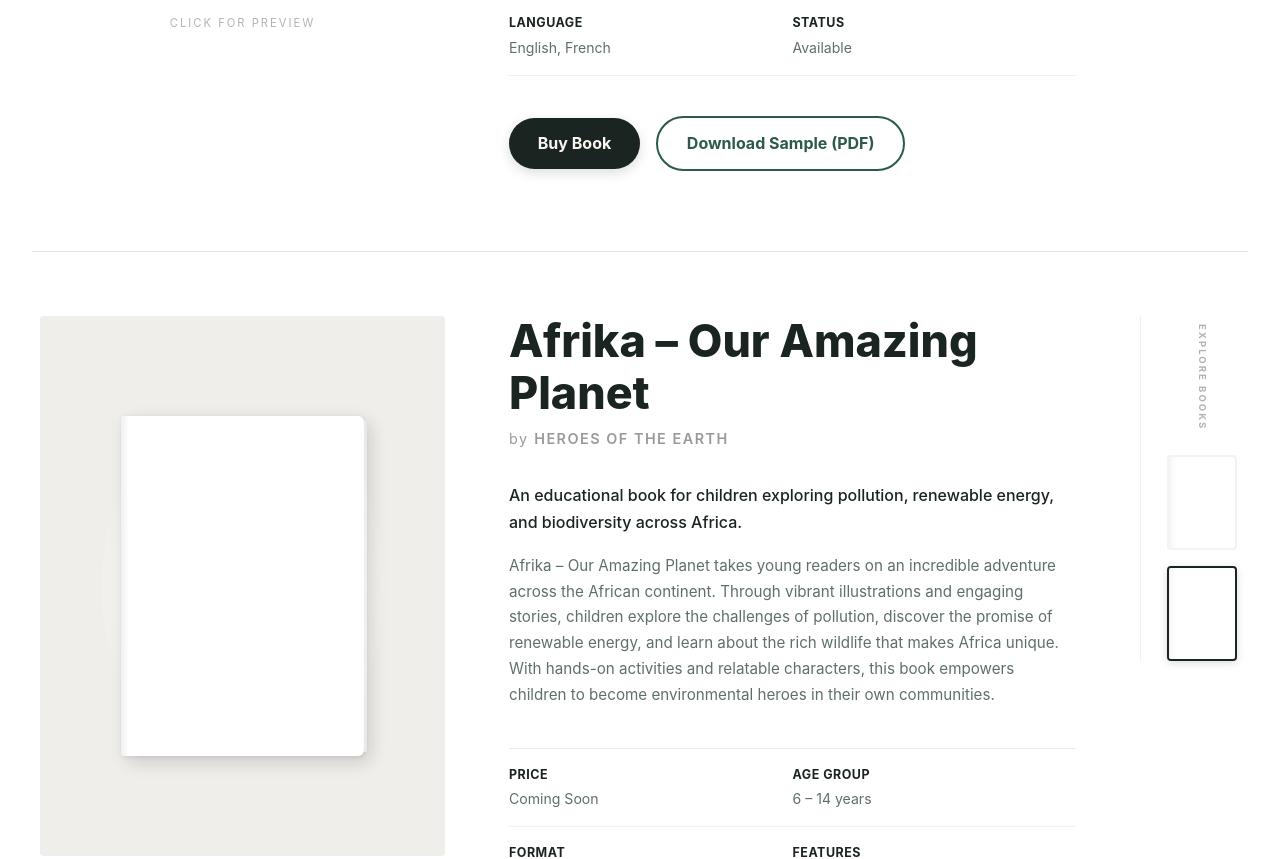
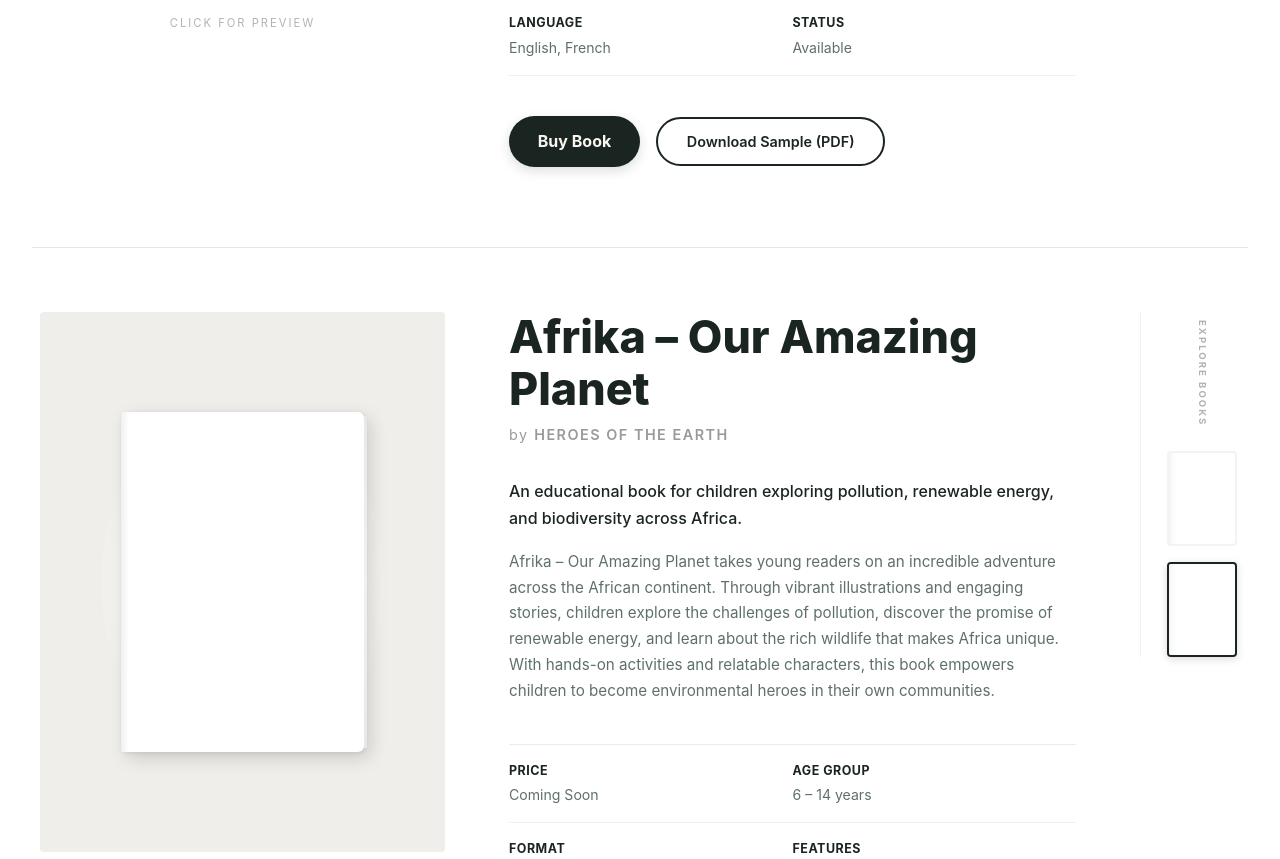
Before and after one commit to khatayondev/heroesoftheearth.org, a Next.js app: page /books in a window 1280 px wide. Shown: the part 1326-2185 px from the top of the page. Built offline with nearby package versions, Linux system fonts and the light colour scheme; a web font is replaced by a local one.

Commit message:
Fix PDF download: add sample PDFs and proper download links

```diff
--- a/src/app/books/page.module.css
+++ b/src/app/books/page.module.css
@@ -270,6 +270,28 @@
   letter-spacing: 0.5px;
 }
 
+.downloadBtn {
+  display: inline-flex;
+  align-items: center;
+  padding: 0.7rem 1.8rem;
+  font-family: var(--font-body);
+  font-size: 0.9rem;
+  font-weight: 600;
+  color: var(--color-dark);
+  border: 2px solid var(--color-dark);
+  border-radius: var(--radius-full);
+  background: transparent;
+  text-decoration: none;
+  cursor: pointer;
+  transition: background var(--transition-fast), color var(--transition-fast), transform var(--transition-fast);
+}
+
+.downloadBtn:hover {
+  background: var(--color-dark);
+  color: var(--color-white);
+  transform: translateY(-2px);
+}
+
 /* -- Right Sidebar Column -- */
 .sidebarColumn {
   display: flex;
--- a/src/app/books/page.tsx
+++ b/src/app/books/page.tsx
@@ -105,7 +105,13 @@ export default function BooksPage() {
                   <Button href={book.purchaseLink} variant="primary">Buy Book</Button>
                 )}
                 {book.sampleLink && (
-                  <Button href={book.sampleLink} variant="outline">Download Sample (PDF)</Button>
+                  <a
+                    href={book.sampleLink}
+                    download
+                    className={styles.downloadBtn}
+                  >
+                    Download Sample (PDF)
+                  </a>
                 )}
                 {book.comingSoon && (
                   <span className={styles.comingSoonBadge}>Coming Soon</span>
--- a/src/data/books.ts
+++ b/src/data/books.ts
@@ -12,7 +12,7 @@ export const books: Book[] = [
     price: '$14.99',
     coverImage: '/images/book-waves-of-change.png',
     purchaseLink: '#',
-    sampleLink: '#',
+    sampleLink: '/files/waves-of-change-sample.pdf',
     languages: ['English', 'French'],
   },
   {
@@ -26,7 +26,7 @@ export const books: Book[] = [
     price: 'Coming Soon',
     coverImage: '/images/book-afrika.png',
     comingSoon: true,
-    sampleLink: '#',
+    sampleLink: '/files/afrika-sample.pdf',
     languages: ['English'],
   },
 ];
```
Also changed, not shown: 2 other files (tests, documents, lock files or other folders).
